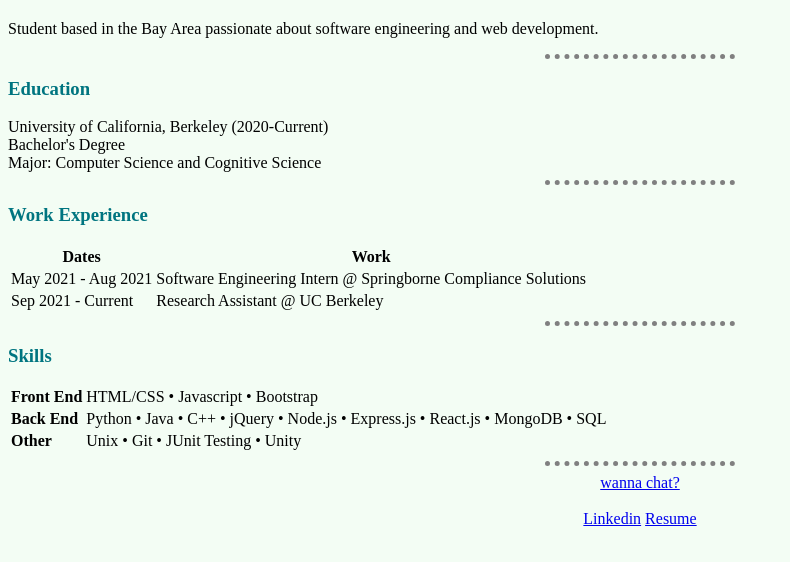
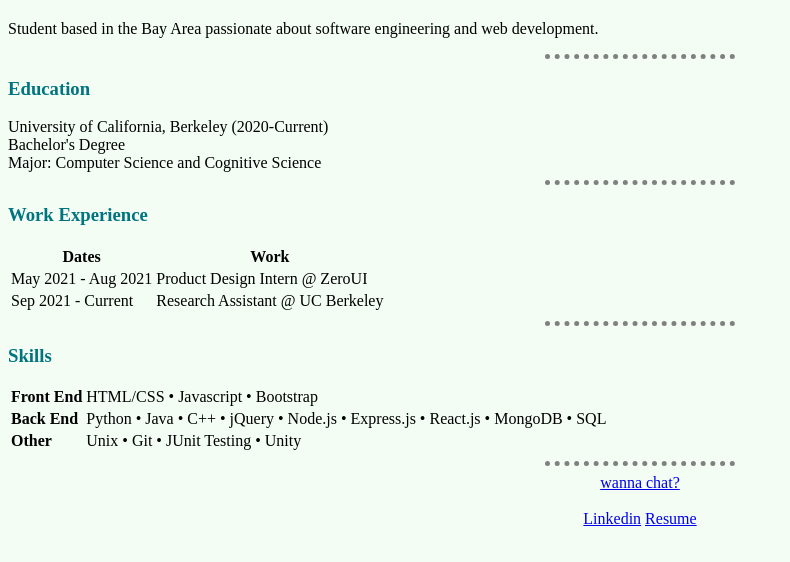
Before and after one commit to pallavijasti/cv, a plain HTML site: page index.html in a window 1280 px wide. Shown: the part 214-776 px from the top of the page, without its empty margins (0-790 px from the left). Drawn offline with Linux system fonts and the light colour scheme.

Commit message:
Updated Work Experience

```diff
--- a/index.html
+++ b/index.html
@@ -35,7 +35,7 @@
     <tbody>
       <tr>
         <td>May 2021 - Aug 2021</td>
-        <td>Software Engineering Intern @ Springborne Compliance Solutions</td>
+        <td>Product Design Intern @ ZeroUI</td>
       </tr>
       <tr>
         <td>Sep 2021 - Current</td>
```
